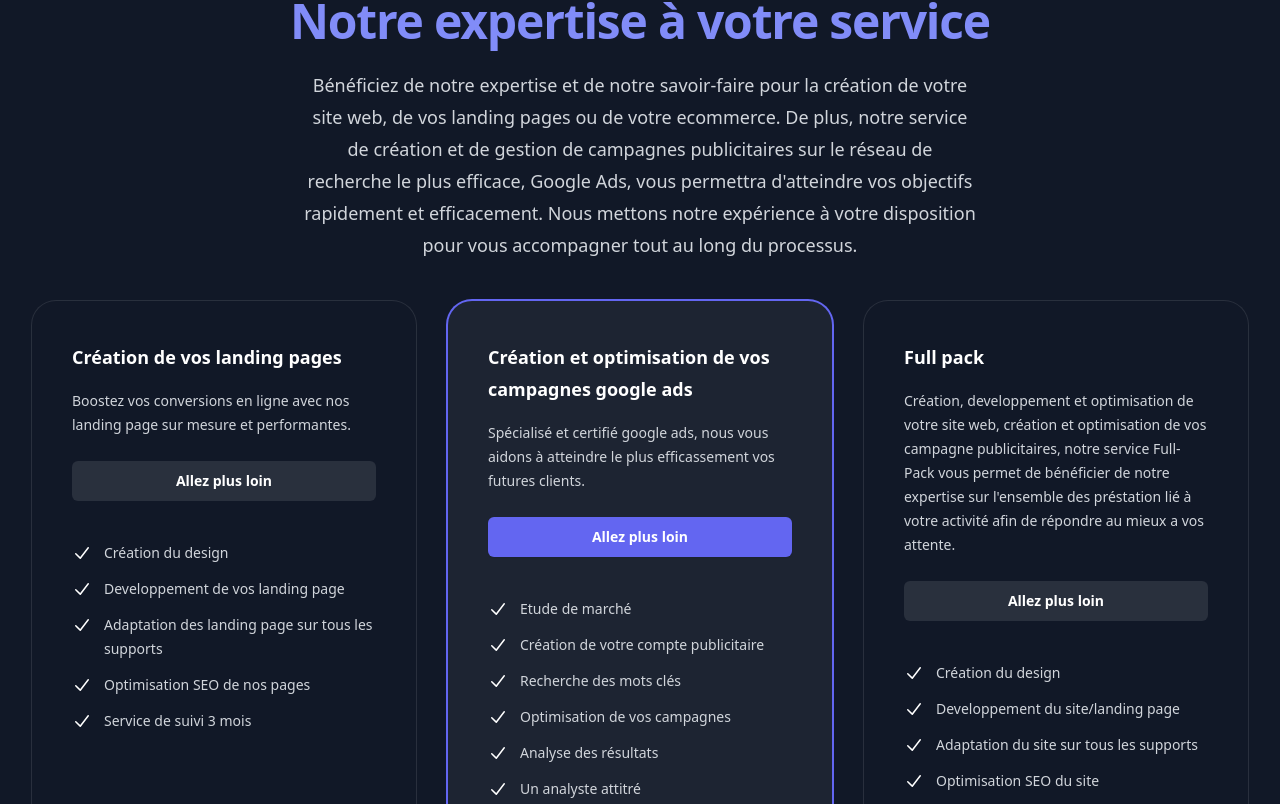
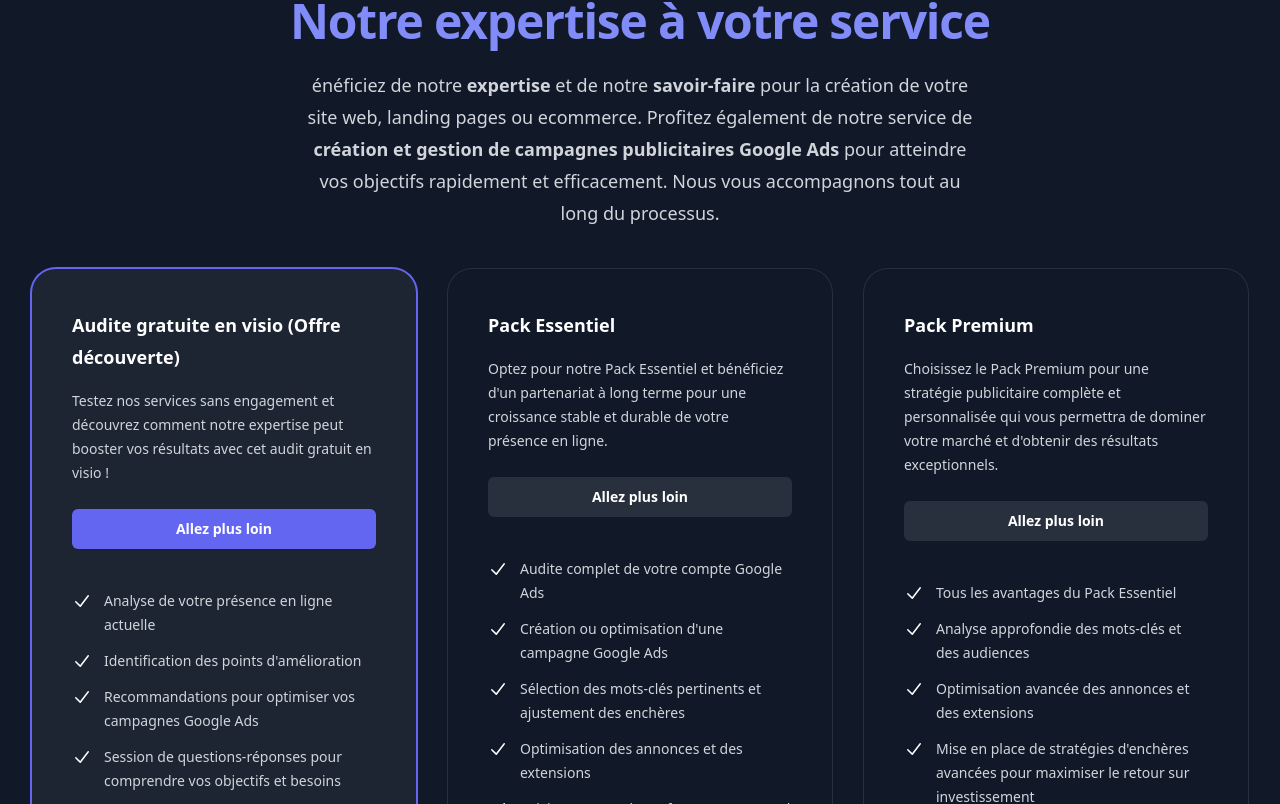
Before and after one commit to magicniclus/adsventure, a Next.js app: page / in a window 1280 px wide. Shown: the part 2356-3160 px from the top of the page. Built offline with nearby package versions, Linux system fonts and the light colour scheme.

Commit message:
Update Prestations.js

```diff
--- a/components/Organisms/Prestations.js
+++ b/components/Organisms/Prestations.js
@@ -9,56 +9,53 @@ const Prestations = () => {
   ];
   const tiers = [
     {
-      name: "Création de vos landing pages",
+      name: "Audite gratuite en visio (Offre découverte)",
       id: "tier-freelancer",
       href: "https://calendly.com/adventure-contact/rendez-vous-decouverte?month=2023-03",
-      price: "400€",
+      price: "Free",
       description:
-        "Boostez vos conversions en ligne avec nos landing page sur mesure et performantes.",
+        "Testez nos services sans engagement et découvrez comment notre expertise peut booster vos résultats avec cet audit gratuit en visio !",
       features: [
-        "Création du design",
-        "Developpement de vos landing page",
-        "Adaptation des landing page sur tous les supports",
-        "Optimisation SEO de nos pages",
-        "Service de suivi 3 mois",
+        "Analyse de votre présence en ligne actuelle",
+        "Identification des points d'amélioration",
+        "Recommandations pour optimiser vos campagnes Google Ads",
+        "Session de questions-réponses pour comprendre vos objectifs et besoins",
+        "Devis personnalisé pour nos services payants",
+      ],
+      mostPopular: true,
+    },
+    {
+      name: "Pack Essentiel",
+      id: "tier-startup",
+      href: "https://calendly.com/adventure-contact/rendez-vous-decouverte?month=2023-03",
+      price: "399€",
+      description:
+        "Optez pour notre Pack Essentiel et bénéficiez d'un partenariat à long terme pour une croissance stable et durable de votre présence en ligne.",
+      features: [
+        "Audite complet de votre compte Google Ads",
+        "Création ou optimisation d'une campagne Google Ads",
+        "Sélection des mots-clés pertinents et ajustement des enchères",
+        "Optimisation des annonces et des extensions",
+        "Suivi et rapport de performance mensuel",
+        "Session de révision et d'ajustement mensuelle",
       ],
       mostPopular: false,
     },
     {
-      name: "Création et optimisation de vos campagnes google ads",
-      id: "tier-startup",
-      href: "https://calendly.com/adventure-contact/rendez-vous-decouverte?month=2023-03",
-      description:
-        "Spécialisé et certifié google ads, nous vous aidons à atteindre le plus efficassement vos futures clients.",
-      features: [
-        "Etude de marché",
-        "Création de votre compte publicitaire",
-        "Recherche des mots clés",
-        "Optimisation de vos campagnes",
-        "Analyse des résultats",
-        "Un analyste attitré",
-        "Suivi 24h/24",
-      ],
-      mostPopular: true,
-    },
-    {
-      name: "Full pack",
+      name: "Pack Premium ",
       id: "tier-enterprise",
       href: "https://calendly.com/adventure-contact/rendez-vous-decouverte?month=2023-03",
+      price: "599",
       description:
-        "Création, developpement et optimisation de votre site web, création et optimisation de vos campagne publicitaires, notre service Full-Pack vous permet de bénéficier de notre expertise sur l'ensemble des préstation lié à votre activité afin de répondre au mieux a vos attente.",
+        "Choisissez le Pack Premium pour une stratégie publicitaire complète et personnalisée qui vous permettra de dominer votre marché et d'obtenir des résultats exceptionnels.",
       features: [
-        "Création du design",
-        "Developpement du site/landing page",
-        "Adaptation du site sur tous les supports",
-        "Optimisation SEO du site",
-        "Etude de marché",
-        "Création de votre compte publicitaire",
-        "Recherche des mots clés",
-        "Optimisation de vos campagnes",
-        "Analyse des résultats",
-        "Un analyste attitré",
-        "Support 5/7jours",
+        "Tous les avantages du Pack Essentiel",
+        "Analyse approfondie des mots-clés et des audiences",
+        "Optimisation avancée des annonces et des extensions",
+        "Mise en place de stratégies d'enchères avancées pour maximiser le retour sur investissement",
+        "Gestion de budget publicitaire optimisée pour une performance durable",
+        "Coordination et intégration avec d'autres canaux de marketing en ligne (réseaux sociaux, email marketing, etc.)",
+        "Session de révision et d'ajustement bimensuelle",
       ],
       mostPopular: false,
     },
@@ -79,13 +76,14 @@ const Prestations = () => {
           </h2>
         </div>
         <p className="mx-auto mt-6 max-w-2xl text-center text-lg leading-8 text-gray-300">
-          Bénéficiez de notre expertise et de notre savoir-faire pour la
-          création de votre site web, de vos landing pages ou de votre
-          ecommerce. De plus, notre service de création et de gestion de
-          campagnes publicitaires sur le réseau de recherche le plus efficace,
-          Google Ads, vous permettra d'atteindre vos objectifs rapidement et
-          efficacement. Nous mettons notre expérience à votre disposition pour
-          vous accompagner tout au long du processus.
+          énéficiez de notre <strong>expertise</strong> et de notre{" "}
+          <strong>savoir-faire</strong> pour la création de votre site web,
+          landing pages ou ecommerce. Profitez également de notre service de{" "}
+          <strong>
+            création et gestion de campagnes publicitaires Google Ads
+          </strong>{" "}
+          pour atteindre vos objectifs rapidement et efficacement. Nous vous
+          accompagnons tout au long du processus.
         </p>
         <div className="isolate mx-auto mt-10 grid max-w-md grid-cols-1 gap-8 lg:mx-0 lg:max-w-none lg:grid-cols-3">
           {tiers.map((tier) => (
```
